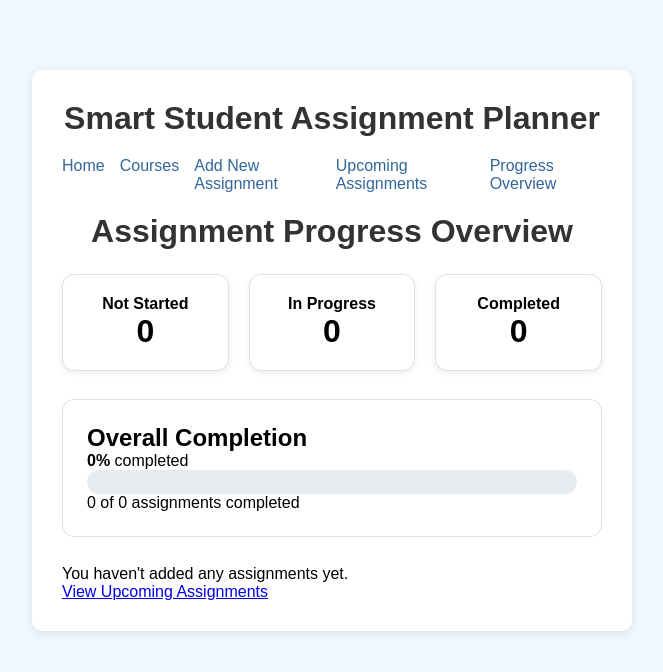
After one commit to BhavyaSura/Smart-Student-Assignment-Planner, a Flask app: page /assignment-progress/ in a window 1280 px wide. The commit adds this page. Shown: the top 672 px of the page, without its empty margins (308-971 px from the left). Run offline with Flask 3, Linux system fonts and the light colour scheme.

Commit message:
Add assignment progress overview

```diff
--- /dev/null
+++ b/features/progress.py
@@ -0,0 +1,46 @@
+from flask import Blueprint, render_template
+from models import Assignment
+progress_bp = Blueprint(
+    'progress',
+    __name__,
+    url_prefix='/assignment-progress'
+)
+@progress_bp.route('/')
+def assignment_progress():
+    # Get all assignments from the database.
+    assignments = Assignment.query.all()
+
+    # Count assignments by status.
+    total_assignments = len(assignments)
+
+    not_started = sum(
+        1 for assignment in assignments
+        if assignment.status == 'Not Started'
+    )
+
+    in_progress = sum(
+        1 for assignment in assignments
+        if assignment.status == 'In Progress'
+    )
+
+    completed = sum(
+        1 for assignment in assignments
+        if assignment.status == 'Completed'
+    )
+
+    # Calculate overall completion percentage.
+    if total_assignments > 0:
+        completion_percentage = round(
+            (completed / total_assignments) * 100
+        )
+    else:
+        completion_percentage = 0
+
+    return render_template(
+        'progress.html',
+        total_assignments=total_assignments,
+        not_started=not_started,
+        in_progress=in_progress,
+        completed=completed,
+        completion_percentage=completion_percentage
+    )
--- a/static/style.css
+++ b/static/style.css
@@ -85,3 +85,59 @@ form button {
     padding: 8px 0;
     border-bottom: 1px solid #eee;
 }
+/* SSAP-9 - Assignment Progress Overview */
+.progress-summary {
+    display: grid;
+    grid-template-columns: repeat(3, minmax(0, 1fr));
+    gap: 20px;
+    margin: 24px 0;
+}
+
+.progress-card {
+    padding: 20px;
+    text-align: center;
+    border: 1px solid #e0e0e0;
+    border-radius: 12px;
+    background-color: #ffffff;
+    box-shadow: 0 2px 6px rgba(0, 0, 0, 0.08);
+}
+
+.progress-card h3 {
+    margin-top: 0;
+    font-size: 16px;
+}
+
+.progress-card p {
+    margin-bottom: 0;
+    font-size: 32px;
+    font-weight: bold;
+}
+
+.overall-progress {
+    margin: 28px 0;
+    padding: 24px;
+    border: 1px solid #e0e0e0;
+    border-radius: 12px;
+    background-color: #ffffff;
+}
+
+.progress-bar-container {
+    width: 100%;
+    height: 24px;
+    overflow: hidden;
+    border-radius: 12px;
+    background-color: #e9ecef;
+}
+
+.progress-bar-fill {
+    height: 100%;
+    border-radius: 12px;
+    background-color: #28a745;
+    transition: width 0.4s ease-in-out;
+}
+
+@media (max-width: 600px) {
+    .progress-summary {
+        grid-template-columns: 1fr;
+    }
+}
--- a/templates/base.html
+++ b/templates/base.html
@@ -28,6 +28,10 @@
             <a href="{{ url_for('upcoming_assignments.upcoming_assignments') }}">
                 Upcoming Assignments
                 </a>
+
+            <a href="{{ url_for('progress.assignment_progress') }}">
+    Progress Overview
+</a>
             </nav>
 
         {% block content %}
--- /dev/null
+++ b/templates/progress.html
@@ -0,0 +1,59 @@
+{% extends "base.html" %}
+
+{% block content %}
+
+<h1>Assignment Progress Overview</h1>
+
+<div class="progress-summary">
+<div class="progress-card">
+<h3>Not Started</h3>
+<p>{{ not_started }}</p>
+</div>
+
+<div class="progress-card">
+<h3>In Progress</h3>
+<p>{{ in_progress }}</p>
+</div>
+<div class="progress-card">
+<h3>Completed</h3>
+<p>{{ completed }}</p>
+</div>
+
+</div>
+
+<div class="overall-progress">
+
+<h2>Overall Completion</h2>
+<p>
+<strong>{{ completion_percentage }}%</strong>
+completed
+</p>
+<div
+class="progress-bar-container"
+role="progressbar"
+aria-label="Overall assignment completion"
+aria-valuenow="{{ completion_percentage }}"
+aria-valuemin="0"
+aria-valuemax="100"
+>
+<div
+class="progress-bar-fill"
+style="width: {{ completion_percentage }}%;"
+></div>
+</div>
+
+<p>
+{{ completed }} of {{ total_assignments }} assignments completed
+</p>
+
+</div>
+
+{% if total_assignments == 0 %}
+<p>You haven't added any assignments yet.</p>
+{% endif %}
+
+<a href="{{ url_for('upcoming_assignments.upcoming_assignments') }}">
+View Upcoming Assignments
+</a>
+
+{% endblock %}
```
